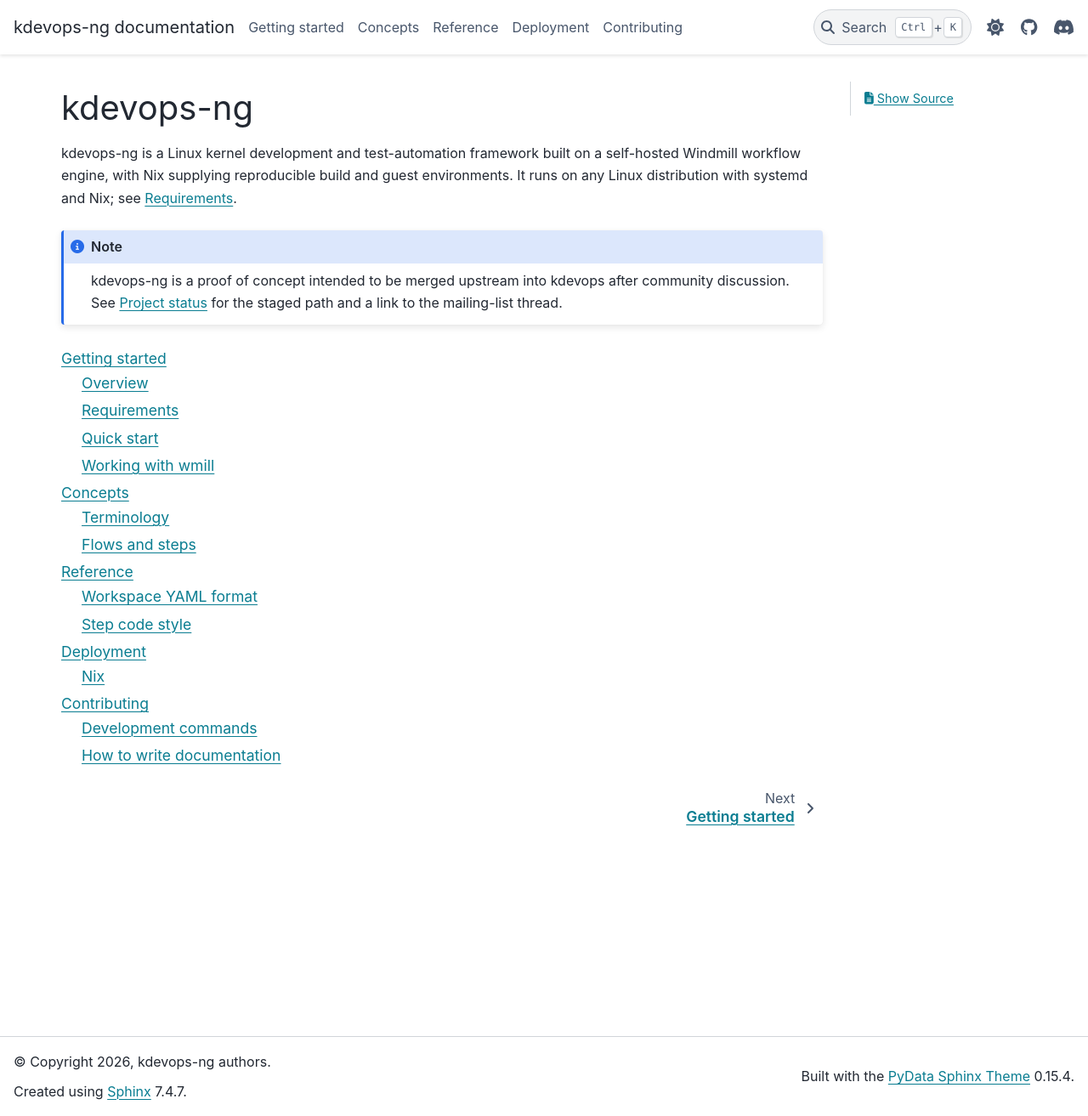
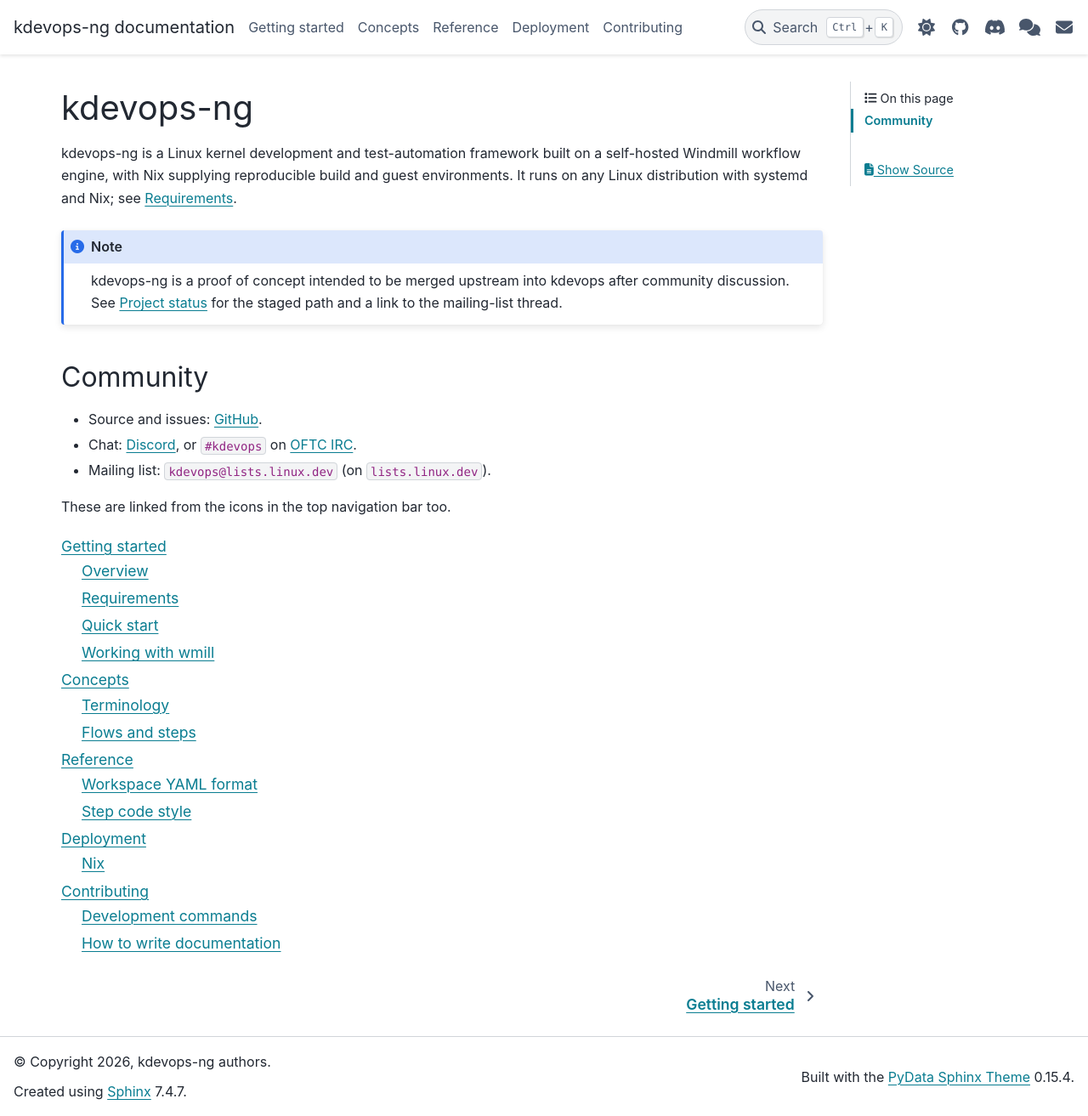
Before and after one commit to dagomez137/kdevops-ng, a Sphinx documentation site: the page built from docs/index.rst, in a window 1280 px wide and 1313 px high. Shown: the whole window at 85% size. Built offline with Sphinx 7.4.7 and the PyData theme 0.15.4, drawn with Linux system fonts in a browser that asks for light colours.

Commit message:
docs: add IRC and the mailing list to the community links
Round out the community channels. Add two more navbar icon_links, the
OFTC IRC channel #kdevops (via webchat) and the kdevops@lists.linux.dev
mailing list (mailto), alongside GitHub and Discord. Add a Community
section to the front page spelling each out, since the server, channel,
and list address do not fit an icon tooltip; lore has no clean archive
for the list, so the address is given directly.

Generated-by: Claude AI
Signed-off-by: Daniel Gomez <da.gomez@kernel.org>

```diff
--- a/docs/conf.py
+++ b/docs/conf.py
@@ -34,6 +34,16 @@ html_theme_options = {
             "url": "https://bit.ly/linux-kdevops-chat",
             "icon": "fa-brands fa-discord",
         },
+        {
+            "name": "IRC: #kdevops on OFTC",
+            "url": "https://webchat.oftc.net/?channels=kdevops",
+            "icon": "fa-solid fa-comments",
+        },
+        {
+            "name": "Mailing list: kdevops@lists.linux.dev",
+            "url": "mailto:kdevops@lists.linux.dev",
+            "icon": "fa-solid fa-envelope",
+        },
     ],
 }
 html_context = {
--- a/docs/index.rst
+++ b/docs/index.rst
@@ -15,6 +15,16 @@ and Nix; see :doc:`getting-started/requirements`.
    kdevops after community discussion. See :ref:`project-status` for the
    staged path and a link to the mailing-list thread.
 
+Community
+=========
+
+- Source and issues: `GitHub <https://github.com/dagomez137/kdevops-ng>`__.
+- Chat: `Discord <https://bit.ly/linux-kdevops-chat>`__, or ``#kdevops`` on
+  `OFTC IRC <https://webchat.oftc.net/?channels=kdevops>`__.
+- Mailing list: ``kdevops@lists.linux.dev`` (on ``lists.linux.dev``).
+
+These are linked from the icons in the top navigation bar too.
+
 .. toctree::
    :maxdepth: 2
 
```
